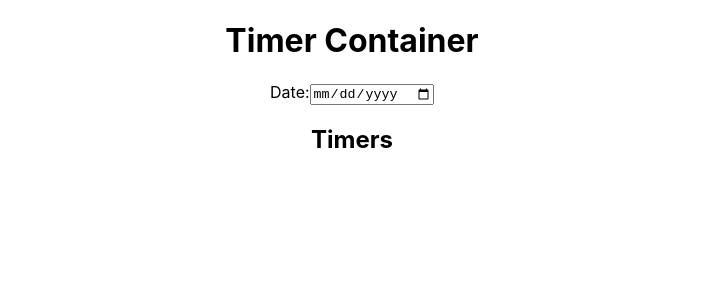
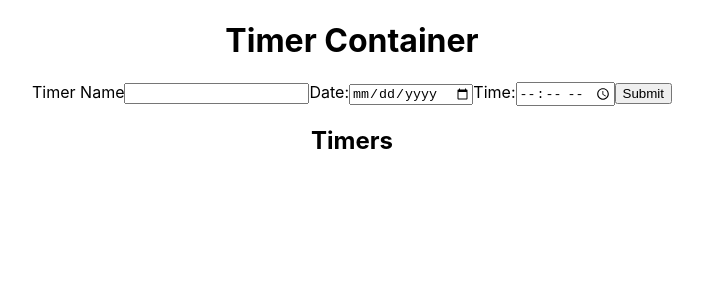
Before and after one commit to Jackmt9/countdown-timer, a React (Create React App) app: page / in a window 1280 px wide. Shown: the top 300 px of the page, without its empty margins (288-991 px from the left). Built offline with nearby package versions, Linux system fonts and the light colour scheme.

Commit message:
basic container and component layout

```diff
--- a/src/components/TimerCard.js
+++ b/src/components/TimerCard.js
@@ -1,7 +1,10 @@
-const TimerCard = () => {
+const TimerCard = (props) => {
     return (
         <div>
-
+            {props.timer.title}
+            {props.timer.date}
+            {props.timer.time}
+            <button onClick={() => props.deleteTimer(props.timer.id)}>X</button>
         </div>
     );
 }
--- a/src/components/TimerForm.js
+++ b/src/components/TimerForm.js
@@ -3,7 +3,6 @@ class TimerForm extends Component {
 
     state = {
         title: '',
-        utc: '',
         date: '',
         time: ''
     }
@@ -12,8 +11,19 @@ class TimerForm extends Component {
         return new Date().toISOString().slice(0,10)
     }
 
-    handleSubmit = () => {
+    handleSubmit = (event) => {
+        event.preventDefault()
         this.props.addTimer(this.state)
+        this.setState({
+            title: '',
+            date: '',
+            time: ''
+        });
+    }
+
+    handleChange = (event) => {
+        this.setState({ [event.target.name]: event.target.value });
+        console.log(this.state)
     }
 
     render() {
@@ -21,9 +31,18 @@ class TimerForm extends Component {
             <div>
                 <form onSubmit={this.handleSubmit}>
                     <label>
+                        Timer Name
+                        <input type='text' name='title' onChange={this.handleChange} value={this.state.title}/>
+                    </label>
+                    <label>
                         Date:
-                        <input type='date' name='date' min={this.todaysDate}></input>
+                        <input type='date' name='date' min={this.todaysDate()} onChange={this.handleChange} value={this.state.date}/>
                     </label>
+                    <label>
+                        Time:
+                        <input type='time' name='time' onChange={this.handleChange} value={this.state.time}/>
+                    </label>
+                    <input type='submit' value='Submit'/>
                 </form>
             </div>
         );
--- a/src/containers/TimerContainer.js
+++ b/src/containers/TimerContainer.js
@@ -11,7 +11,7 @@ class TimerContainer extends Component {
                 <h1>Timer Container</h1>
                 <TimerForm addTimer={this.props.addTimer}/>
                 <h2>Timers</h2>
-                {this.props.timers.map(timer => { return <TimerCard timer={timer} deleteTimer={this.props.deleteTimer}/> })}
+                {this.props.timers.map(timer => { return <TimerCard key={timer.id} timer={timer} deleteTimer={this.props.deleteTimer}/> })}
             </div>
         );
     }
--- a/src/reducers/TimerReducer.js
+++ b/src/reducers/TimerReducer.js
@@ -5,7 +5,7 @@ const TimerReducer = (state = { timers: [] }, action) => {
         case 'ADD_TIMER':
             return {
                 ...state,
-                timers: state.timers.concat({name: action.timer.name, time: action.timer.time, id: cuid()})
+                timers: state.timers.concat({title: action.timer.title, time: action.timer.time, date: action.timer.date, id: cuid()})
             }
         case 'DELETE_TIMER':
             return {
```
